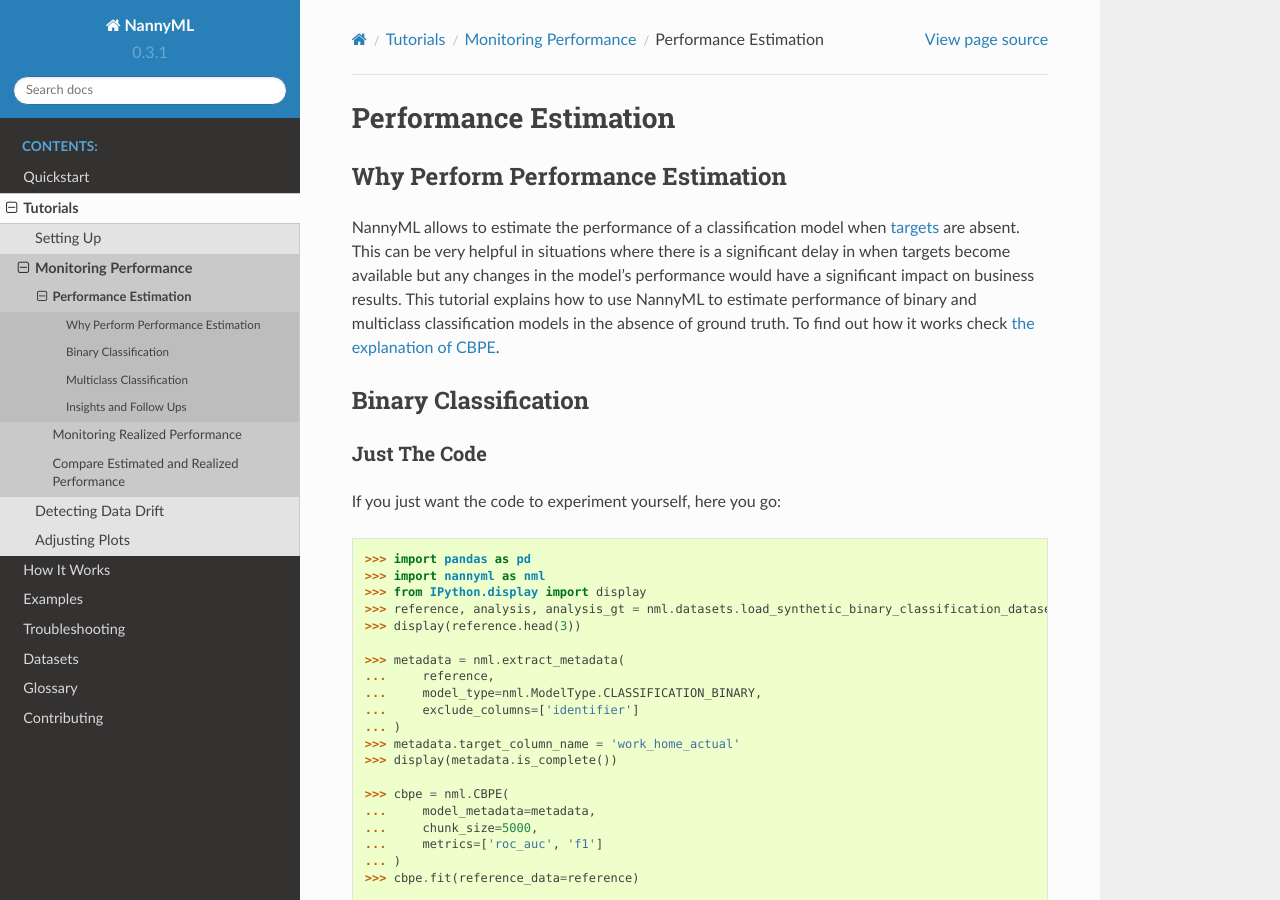
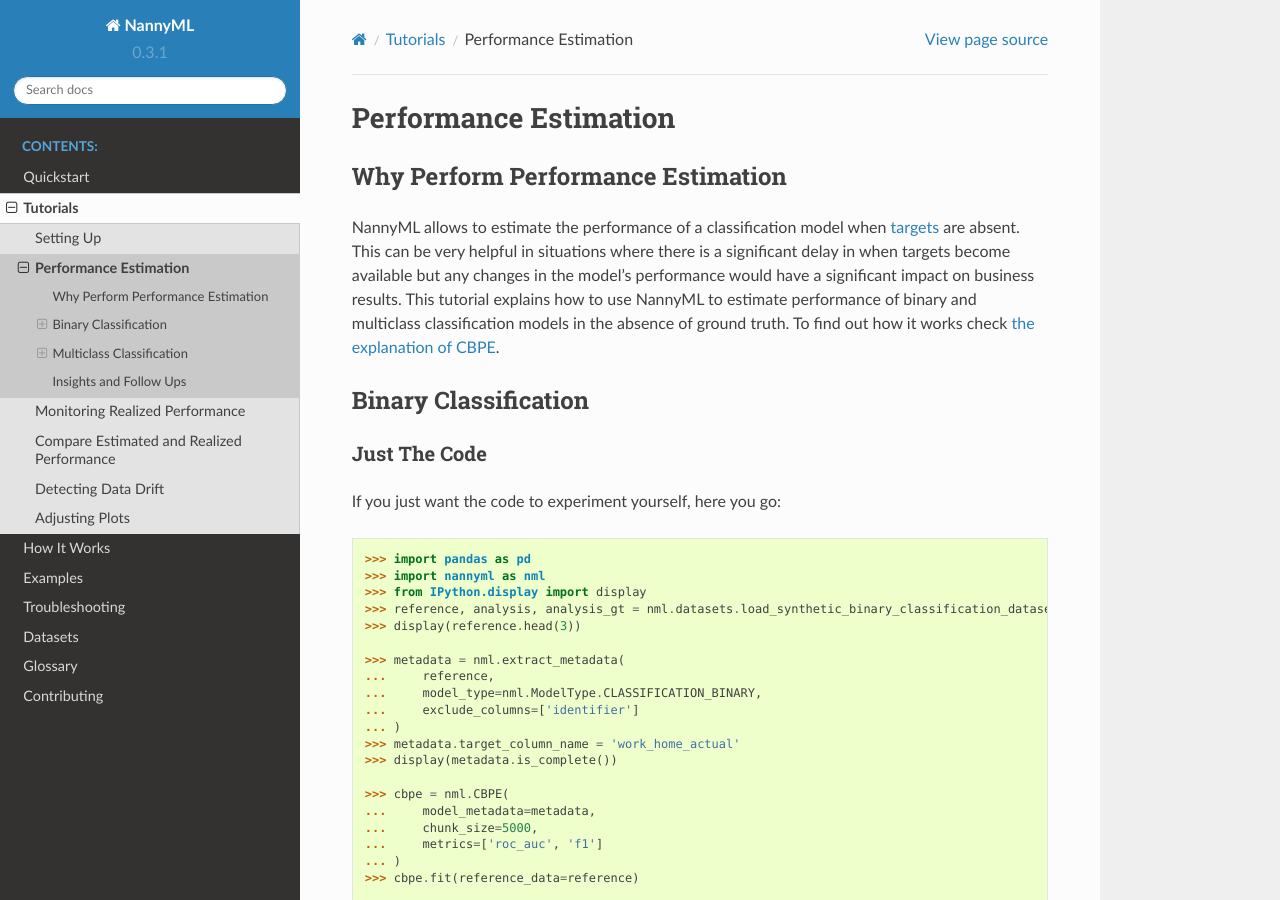
Before and after one commit to NannyML/nannyml, a Sphinx documentation site: the page built from docs/tutorials/performance_estimation.rst, in a window 1280 px wide and 900 px high. Built offline with Sphinx 7.4.7 and the Read the Docs theme 2.0.0, drawn with Linux system fonts in a browser that asks for light colours; pages that are not in the unit, such as notebooks, are missing from menus.

Commit message:
Restructure tutorials section

```diff
--- a/docs/tutorials.rst
+++ b/docs/tutorials.rst
@@ -8,6 +8,8 @@
     :maxdepth: 2
 
     tutorials/setting_up
-    tutorials/monitoring_performance
+    tutorials/performance_estimation
+    tutorials/performance_calculation
+    tutorials/compare_estimated_and_realized_performance
     tutorials/detecting_data_drift
     tutorials/adjusting_plots
--- a/docs/tutorials/monitoring_performance/performance_estimation.rst
+++ b/docs/tutorials/performance_estimation.rst
@@ -212,9 +212,9 @@
     ...     figure.show()
 
 
-.. image:: ../../_static/tutorial-perf-est-guide-analysis-roc_auc.svg
+.. image:: ../_static/tutorial-perf-est-guide-analysis-roc_auc.svg
 
-.. image:: ../../_static/tutorial-perf-est-guide-analysis-f1.svg
+.. image:: ../_static/tutorial-perf-est-guide-analysis-f1.svg
 
 The purple dashed step plot shows the estimated performance in each chunk of analysis period. Thick squared point
 marker indicates the middle of this period. Solid, low-saturated purple line *behind* indicates the confidence band.
@@ -236,9 +236,9 @@
     ...     figure.show()
 
 
-.. image:: ../../_static/tutorial-perf-est-guide-with-ref-roc_auc.svg
+.. image:: ../_static/tutorial-perf-est-guide-with-ref-roc_auc.svg
 
-.. image:: ../../_static/tutorial-perf-est-guide-with-ref-f1.svg
+.. image:: ../_static/tutorial-perf-est-guide-with-ref-f1.svg
 
 The right hand side of the plot is exactly the same as previously as it shows the estimated performance for the
 analysis period. The purple dashed vertical line splits the reference and analysis periods. On the left hand side of
@@ -449,9 +449,9 @@
     ...     figure.show()
 
 
-.. image:: ../../_static/tutorial-perf-est-mc-guide-analysis-roc_auc.svg
+.. image:: ../_static/tutorial-perf-est-mc-guide-analysis-roc_auc.svg
 
-.. image:: ../../_static/tutorial-perf-est-mc-guide-analysis-f1.svg
+.. image:: ../_static/tutorial-perf-est-mc-guide-analysis-f1.svg
 
 The purple dashed step plot shows the estimated performance in each chunk of analysis period. Thick squared point
 marker indicates the middle of this period. Solid, low-saturated purple line *behind* indicates the confidence band.
@@ -473,9 +473,9 @@
     ...     figure.show()
 
 
-.. image:: ../../_static/tutorial-perf-est-mc-guide-with-ref-roc_auc.svg
+.. image:: ../_static/tutorial-perf-est-mc-guide-with-ref-roc_auc.svg
 
-.. image:: ../../_static/tutorial-perf-est-mc-guide-with-ref-f1.svg
+.. image:: ../_static/tutorial-perf-est-mc-guide-with-ref-f1.svg
 
 The right hand side of the plot is exactly the same as previously as it shows the estimated performance for the
 analysis period. The purple dashed vertical line splits the reference and analysis periods. On the left hand side of
```
Also changed, not shown: README.md (+2 -2 lines), docs/tutorials/monitoring_performance.rst (deleted, +0 -17 lines), docs/example_notebooks/Tutorial - Multivariate Drift Detection.ipynb, docs/example_notebooks/Tutorial - Univariate Drift Detection.ipynb, docs/tutorials/compare_estimated_and_realized_performance.rst (line endings or trailing spaces), docs/tutorials/performance_calculation.rst (renamed from docs/tutorials/monitoring_performance/performance_calculation.rst).
